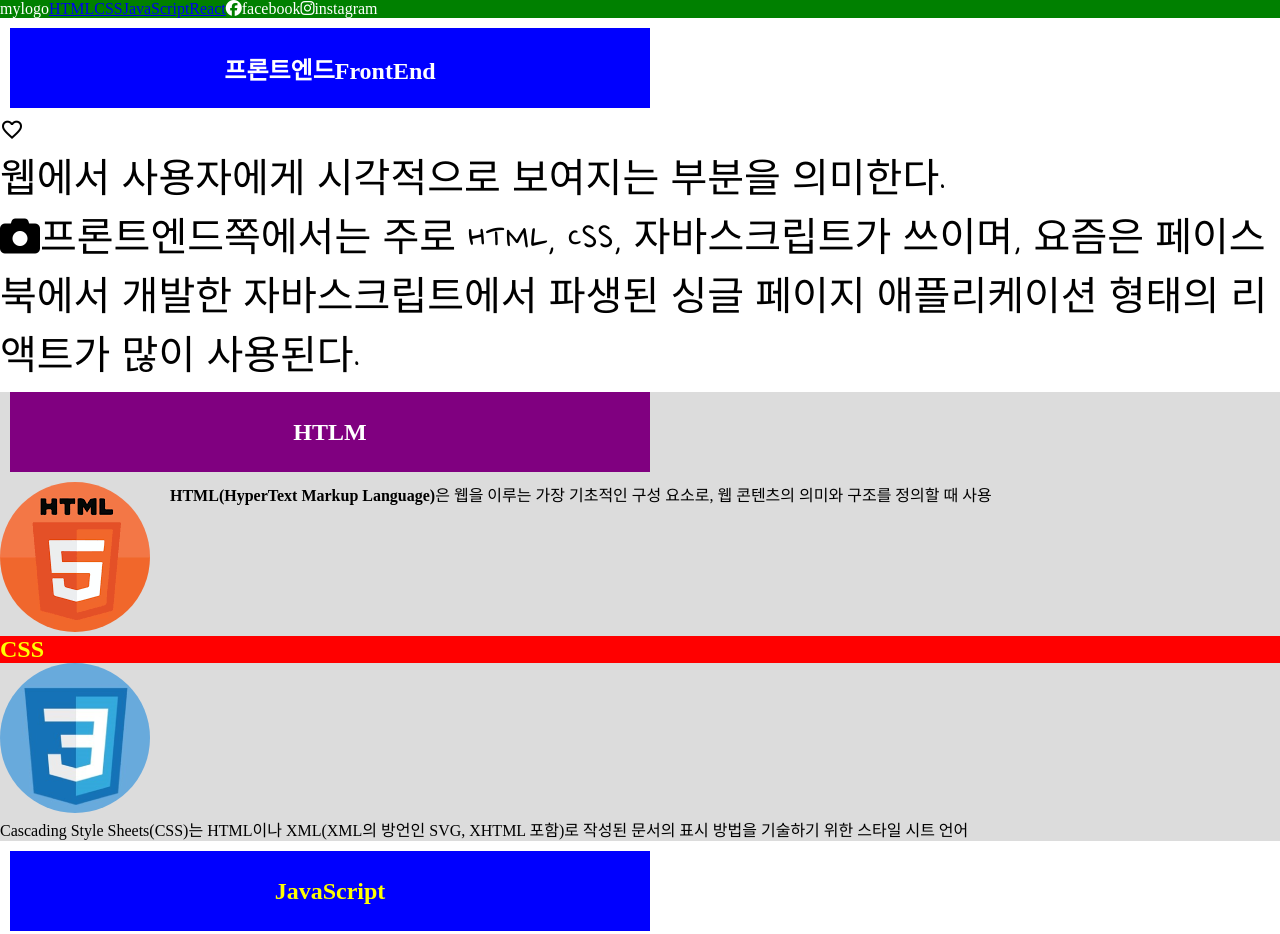
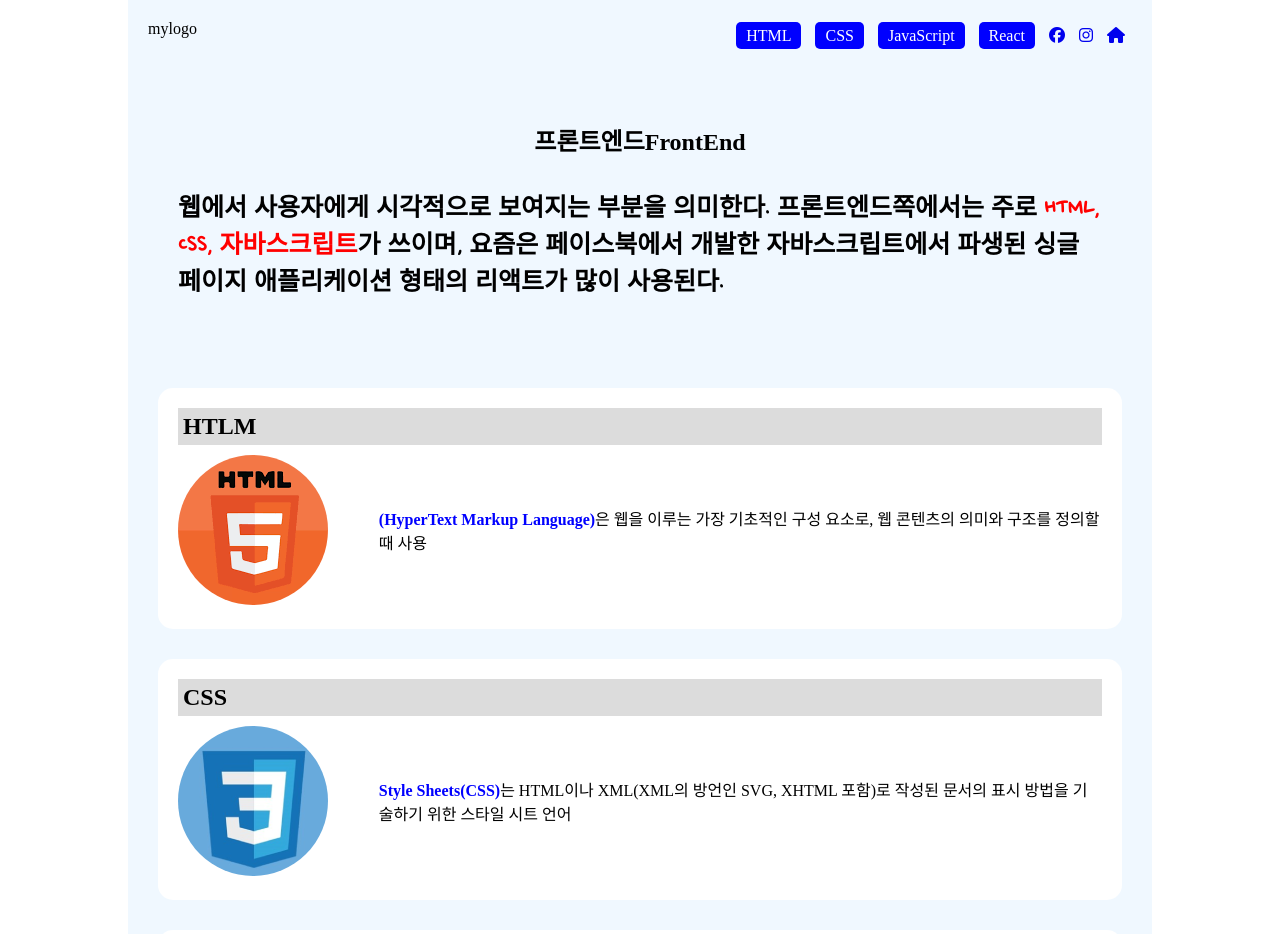
Before and after one commit to junohfox/kdt02_html, a plain HTML site: page 02/02.html in a window 1280 px wide. Shown: the top 934 px of the page. Drawn offline with nearby package versions, Linux system fonts and the light colour scheme.

Commit message:
css 20250513

```diff
--- a/02/02.css
+++ b/02/02.css
@@ -1,94 +1,136 @@
-*{
+* {
+    padding: 0px;
+    margin: 0px;
+}
 
-    /* *(별표)전체선택자 */
-    padding: 0px;
-    margin:  0px;
+body {
+    width: 80%;
+    margin-left: 10%;
 
 }
 
-/* 부모 조상 */
-header ul {
-    background-color: green;
-    color: white;
+header,main{
+    background-color: aliceblue;
+    box-sizing: border-box;
 }
-/* 부모 자식 */
-footer>ul {
-    background-color: black;
-    color: white;
+
+ul {
+    list-style: none;
 }
-/* 속성 선택자 */
-h2[class] {
-    color: yellow;
+
+header{
+    display: flex;
+    justify-content: space-between;
+    padding: 20px;
 }
-/* 클래스 선택자 */
-.g1 {
-    /* 배경색과 글자색 */
+
+nav > ul{
+    display: flex;
+}
+
+nav li {
+    padding: 5px;
+    margin: 2px;
+}
+
+article {
+    padding-top: 50px;
+    padding-bottom: 30px;
+}
+
+article > h1 {
+    display: flex;
+    justify-content: center;
+}
+
+article > p {
+
+    padding: 30px 50px;
+}
+
+#menu1 a{
+    text-decoration: none;
     background-color: blue;
     color: white;
+    padding: 5px 10px;
+    border-radius: 5px;
+}
 
-    /* 가로와 세로 */
-    width: 50%;
-    height: 80px;
-    /* 안쪽 여백 */
-    padding: 10px;
-    /* 바깥쪽 여백 */
-    margin: 10px;
+#menu1 a:hover {
+    background-color: brown;
+}
 
-    /* 패딩과 테두리를 포함한 */
-    box-sizing: border-box;
+article > p{
+    font-family: "Nanum Pen Script", cursive;
+  font-weight: bold;
+  font-style: normal;
+  font-size: 25px;
+}
 
+nav {
     display: flex;
+}
 
-    justify-content: center;
-    align-items: center;
-}
-/* 인라인 스타일 변경 */
-/* strong{
-    display: inline-block;
-    background-color: brown;
-    color: white;
-    width: 50%;
-    height: 40px;
-} */
-
-
-
-.g2 {
-    background-color: red;
-    color: white;
-}
-/* 아이디 선택자 */
-#html {
-    background-color: purple;
-    color: white;
-}
-/* 그룹 */
-#s1, #s2 {
-    background-color: gainsboro;
-}
-/* 구글 폰트 */
-article > p {
-font-family: "Nanum Pen Script", cursive;
-  font-weight: 400;
-  font-style: normal;
-  font-size: 40px;
+.textred {
+    color: red;
 }
 
 .fbox {
     display: flex;
+    flex-direction: row;
+    background-color: white;
 
-    flex-direction: row;
 }
 
 .fbox > div {
-    margin-right: 20px;
+    margin-right:20px ;
+    width: 20%;
 }
-/* 이미지 둥글게 */
+
+.fbox > p {
+    width: 80%;
+    height: 150px;
+    /* border: 1px blue solid; */
+    display: flex;
+    justify-content: start;
+    align-items: center;
+}
+
 img {
     border-radius: 50%;
 }
 
-ul {
-    list-style: none;
+section {
+    background-color: white;
+    margin: 30px;
+    padding: 20px;
+    border-radius: 15px;
+}
+
+section > h2 {
+    margin-bottom: 10px;
+    background-color: gainsboro;
+    padding: 5px;
+}
+
+
+
+footer {
+    padding: 20px;
+    background-color: black;
+    color: white;
+}
+
+footer > ul {
     display: flex;
+    flex-direction: column;
+    align-items: center;
+    font-size: small;
+
 }
+
+.fbox span {
+    display: contents;
+    color: blue;
+    font-weight: bold;
+}
--- a/02/02.html
+++ b/02/02.html
@@ -32,29 +32,33 @@
     <!-- 인라인 스타일 : style 속성 사용 -->
     <!--<header style="background-color: aliceblue;">-->
     <header>
+            <div>
+                mylogo
+            </div>
         <nav>
-            <ul>
-                <li>mylogo</li>
-                <li><a href="#html">HTML</a></li>
-                <li><a href="#css">CSS </a></li>
+            <ul id="menu1">
+                <li class="red"><a href="#html">HTML</a></li>
+                <li class="red"><a href="#css">CSS </a></li>
                 <li><a href="#js">JavaScript</a></li>
                 <li><a href="#react">React</a></li>
-                <li><i class="fa-brands fa-facebook"></i>facebook</li>
-                <li><i class="fa-brands fa-instagram"></i>instagram</li>
+                </ul>
+                <ul id="menu2">
+                <li><a href="https://www.facebook.com/"><i class="fa-brands fa-facebook"></i></a></li>
+                <li><a href="https://www.instagram.com/"><i class="fa-brands fa-instagram"></i></a></li>
+                <li><a href="../index.html"><i class="fa-solid fa-house"></i></a></li>
 
             </ul>
         </nav>
     </header>
     <main>
         <article>
-            <h1 class="g1">
+            <h1>
                 프론트엔드FrontEnd
             </h1>
-            <span class="material-symbols-outlined">
-                favorite
-            </span>
+
             <p>
-                웹에서 사용자에게 시각적으로 보여지는 부분을 의미한다.<br /> <i class="fa-solid fa-camera"></i>프론트엔드쪽에서는 주로 HTML, CSS, 자바스크립트가
+
+                웹에서 사용자에게 시각적으로 보여지는 부분을 의미한다. 프론트엔드쪽에서는 주로 <span class="textred">HTML, CSS, 자바스크립트</span>가
                 쓰이며, 요즘은 페이스북에서 개발한 자바스크립트에서 파생된 싱글
                 페이지
                 애플리케이션 형태의 리액트가 많이 사용된다.
@@ -70,7 +74,7 @@
                 </div>
 
                 <p>
-                    <strong>HTML(HyperText Markup Language)</strong>은 웹을 이루는 가장 기초적인 구성 요소로, 웹 콘텐츠의 의미와 구조를 정의할 때 사용
+                    <span>(HyperText Markup Language)</span>은 웹을 이루는 가장 기초적인 구성 요소로, 웹 콘텐츠의 의미와 구조를 정의할 때 사용
                 </p>
             </div>
         </section>
@@ -78,38 +82,44 @@
             <h2 id="css" class="g2">
                 CSS
             </h2>
+            <div class="fbox">
             <div>
                 <img src="../img/css.png" alt="css" />
             </div>
             <p>
-                Cascading Style Sheets(CSS)는 HTML이나 XML(XML의 방언인 SVG, XHTML 포함)로 작성된 문서의 표시 방법을 기술하기 위한 스타일 시트 언어
+                <span> Style Sheets(CSS)</span>는 HTML이나 XML(XML의 방언인 SVG, XHTML 포함)로 작성된 문서의 표시 방법을 기술하기 위한 스타일 시트 언어
             </p>
+            </div>
         </section>
-        <section>
+        <section id="s3">
             <h2 id="js" class="g1">
                 JavaScript
             </h2>
+            <div class="fbox">
             <div>
                 <img src="../img/js.png" alt="JavaScript" />
             </div>
             <p>
 
-                웹 페이지를 위한 스크립트 언어로 가벼운, 인터프리터 혹은 just-in-time 컴파일 프로그래밍 언어로, 일급 함수를 지원
+                <span>JavaScript</span>웹 페이지를 위한 스크립트 언어로 가벼운, 인터프리터 혹은 just-in-time 컴파일 프로그래밍 언어로, 일급 함수를 지원
             </p>
+            </div>
         </section>
 
-        <section>
+        <section id="s4">
             <h2 id="react" class="g2">
                 React
 
             </h2>
+            <div class="fbox">
             <div>
                 <img src="../img/react.png" alt="react" />
             </div>
             <p>
 
-                사용자 인터페이스를 만들기 위한 JavaScript 라이브러리
+                <span>리액트(React)</span>사용자 인터페이스를 만들기 위한 JavaScript 라이브러리
             </p>
+            </div>
         </section>
     </main>
 
--- /dev/null
+++ b/index.css
@@ -0,0 +1,61 @@
+header, main, footer {
+    margin-left: 20%;
+    width: 60%;
+    border: 1px solid blue;
+    margin-top: 10px;
+}
+
+header {
+    background-color: black;
+    color: white;
+    display: flex;
+    justify-content: center;
+}
+
+main{
+    height: 70vh;
+}
+
+main a{
+    text-decoration: none;
+}
+
+main ol{
+    width: 85%;
+    margin-left: 5%;
+}
+
+main li {
+    border: 1px dotted gainsboro;
+    padding: 10px;
+    margin: 5px 0px;
+}
+
+main li:hover{
+    background-color: aliceblue;
+}
+
+
+footer > ul {
+    display: flex;
+    list-style: none;
+    padding: 5px 15px;
+    justify-content: right;
+}
+
+footer a {
+    text-decoration: none;
+    padding: 5px 10px;
+    margin: 0px 5px;
+    background-color: blue;
+    color: white;
+    border-radius: 5px;
+}
+
+footer a:hover, #inflearn:hover {
+    background-color: brown;
+}
+
+#inflearn{
+    background-color: green;
+}
```
Also changed, not shown: index.html (+16 -2 lines), 1 other file.
